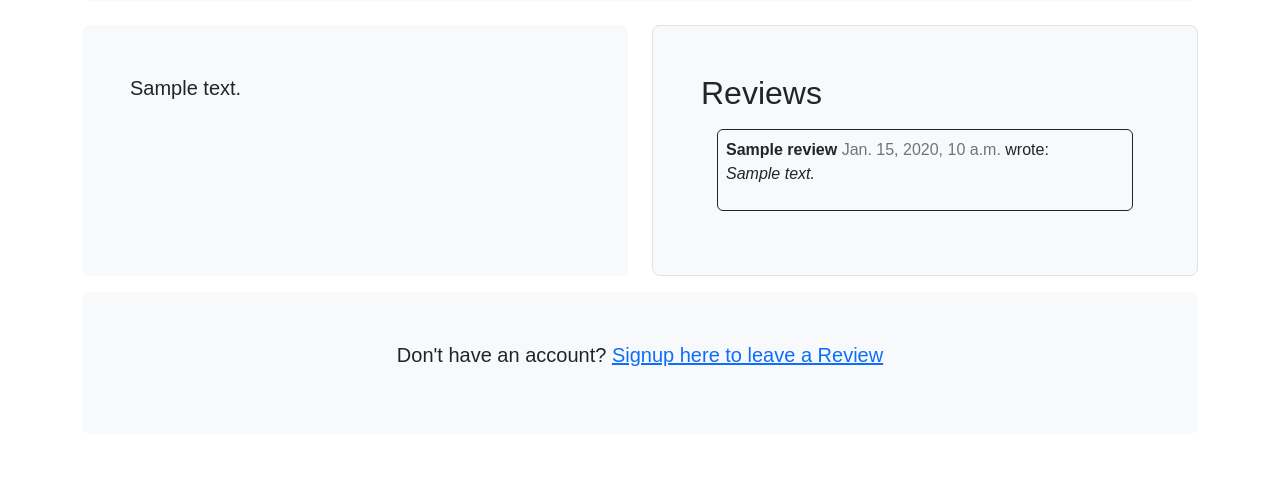
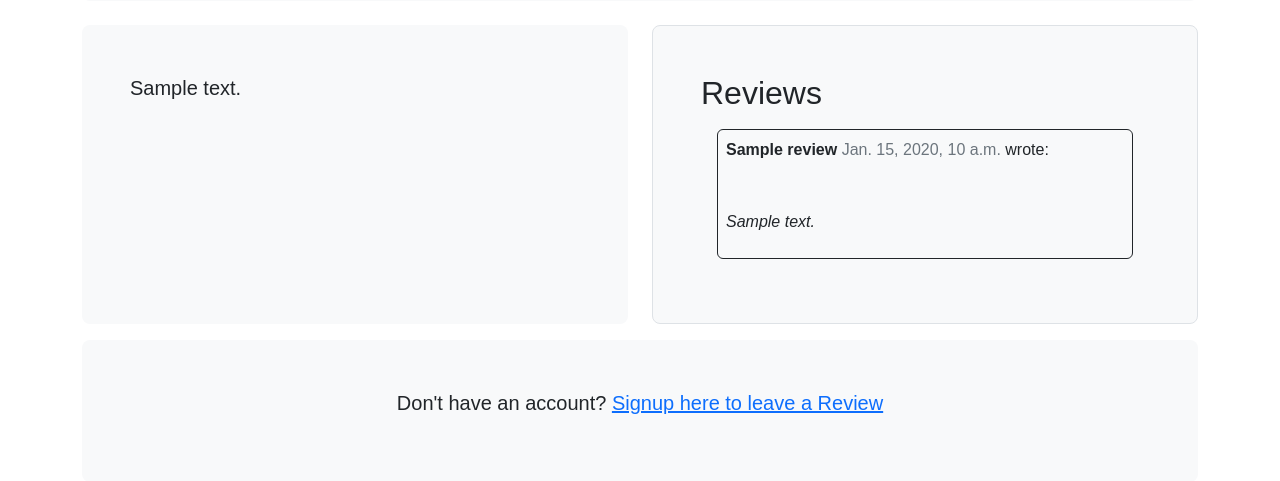
Before and after one commit to Colm1711/curdine, a Django app: a page that uses templates/food_item.html in a window 1280 px wide. Shown: the part 313-794 px from the top of the page. Run offline with Django 4.2, Linux system fonts and the light colour scheme; tables that the repository leaves empty hold one stand-in row (values such as "Sample post"); some libraries are stand-ins or nearby versions.

Commit message:
Updated span to div for review body and removed stray div tag

```diff
--- a/templates/food_item.html
+++ b/templates/food_item.html
@@ -45,7 +45,7 @@
               {{ review.creation_date }}
             </span> wrote:
             <!-- The body of the review goes before the | -->
-            <span class="fst-italic mt-5">{{ review.body | linebreaks }}</span>
+            <div class="fst-italic mt-5">{{ review.body | linebreaks }}</div>
             {% if review.name == user.username %}
             <a href="{% url 'review_confirm_delete' review.id %}"><i class="bi bi-trash-fill"></i></a>
             <a href="{% url 'update_review' review.id %}"><i class="bi bi-pencil-square"></i></a>
@@ -82,7 +82,7 @@
           </div>
           {% endif %}
           {% endif %}
-        </div>
+
       </div>
     </div>
   </div>
```
